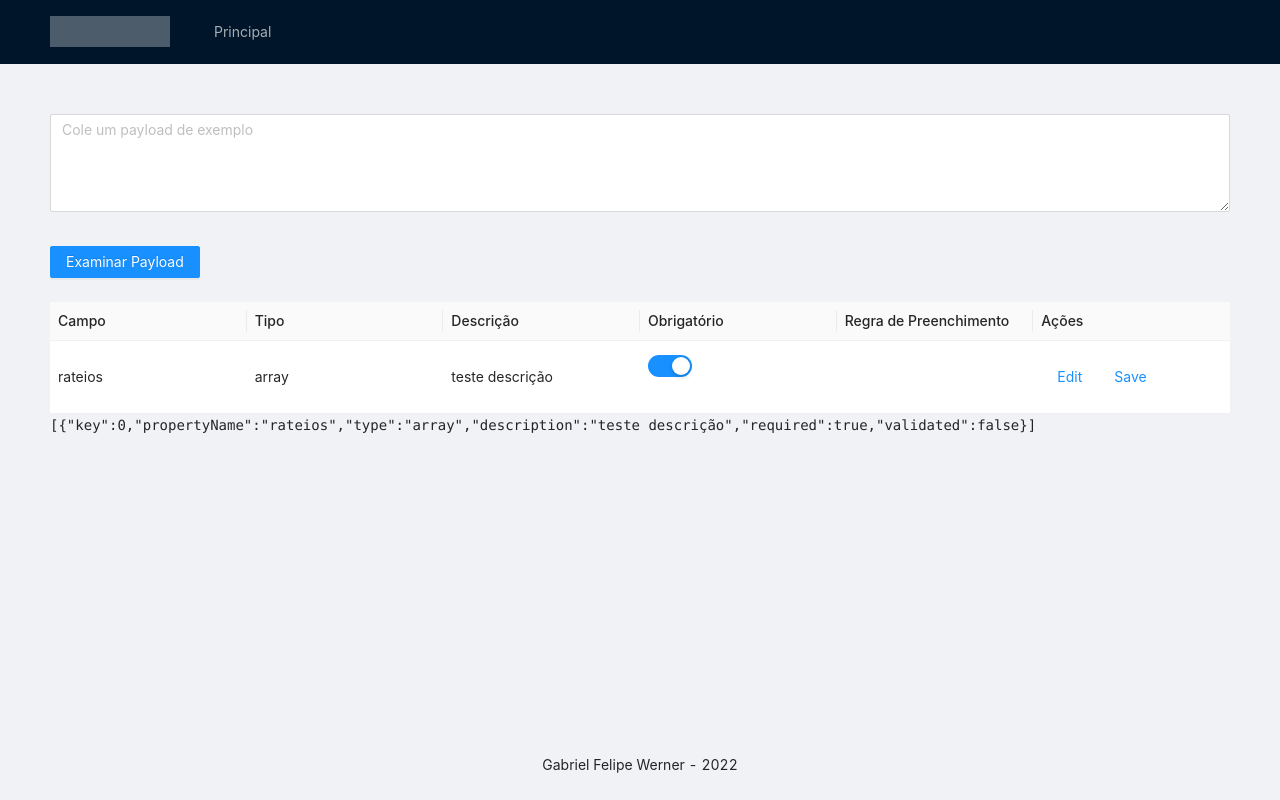
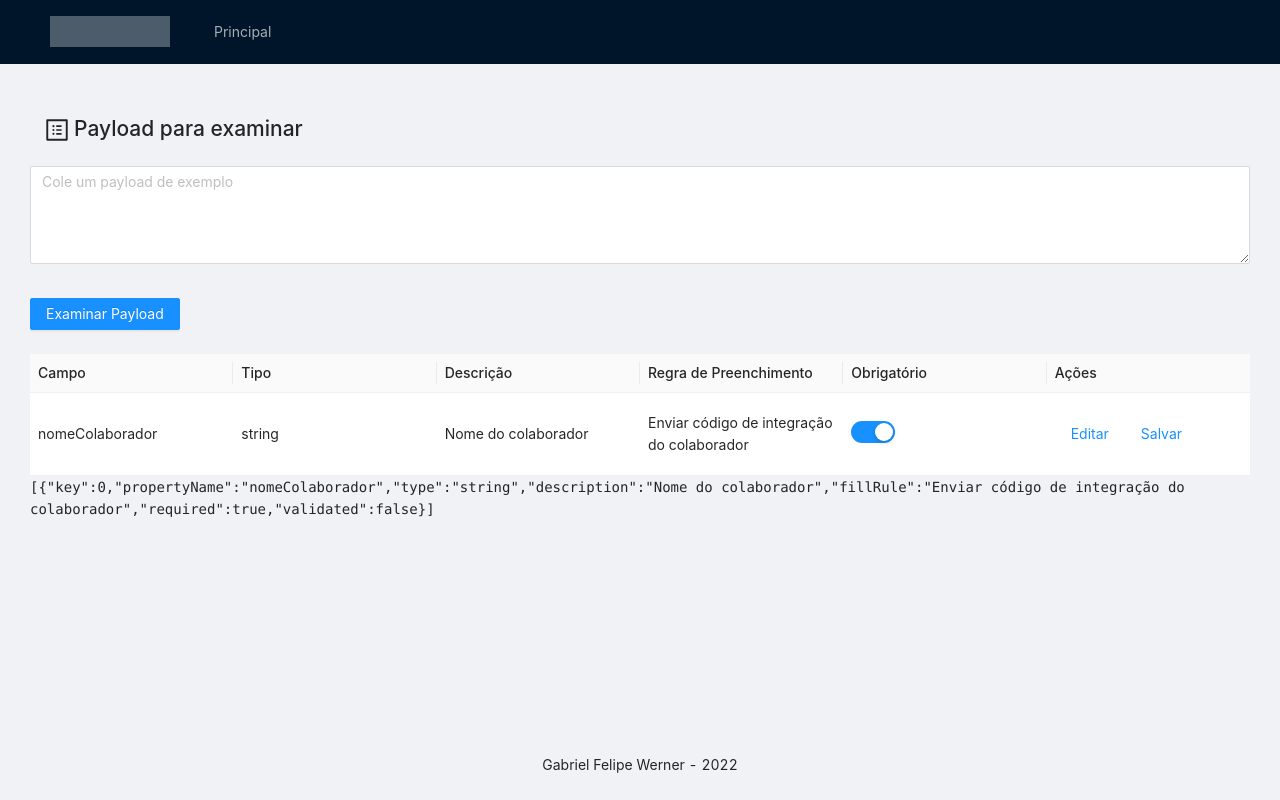
Before and after one commit to gabrielgfw/payload-checker, a React (Create React App) app: page / in a window 1280 px wide. Built offline with nearby package versions, Linux system fonts and the light colour scheme.

Commit message:
add tratamentos, msg feedback, melhoria na table e descrições

```diff
--- a/package.json
+++ b/package.json
@@ -3,6 +3,7 @@
   "version": "0.1.0",
   "private": true,
   "dependencies": {
+    "@ant-design/icons": "^4.7.0",
     "@testing-library/jest-dom": "^5.16.5",
     "@testing-library/react": "^13.4.0",
     "@testing-library/user-event": "^13.5.0",
--- a/src/App.css
+++ b/src/App.css
@@ -11,6 +11,7 @@
   margin: 16px 0 16px 24px;
 }
 
+
 .not-required-row {
   background-color: rgba(247, 122, 122, 0.3);
 }
@@ -23,7 +24,7 @@
   z-index: 5;
   cursor: pointer;
   margin-left: 2px !important;
-  margin-top: 5px !important;
+  margin-top: 15px !important;
 }
 
 .editable-cell-value-wrap {
@@ -33,9 +34,6 @@
 
 .editable-row:hover .editable-cell-value-wrap {
   background-color: #969da11e;
-  /* padding: 4px 11px; */
-  /* border: 1px solid #d9d9d941;
-  border-radius: 2px; */
   transition: background-color 0.5s;
 }
 
--- a/src/App.js
+++ b/src/App.js
@@ -1,6 +1,6 @@
-import React, { useContext, useEffect, useRef, useState } from 'react';
-import { Layout, Input, Menu, Button, Form, Table, Steps, Checkbox, Switch } from 'antd';
-import { CheckOutlined, CloseOutlined } from '@ant-design/icons';
+import React, { useState } from 'react';
+import { Layout, Input, Menu, Button, Form, Table, Steps, message, Switch } from 'antd';
+import { ProfileOutlined } from '@ant-design/icons';
 import './App.css';
 
 
@@ -16,9 +16,10 @@ const headerItems = [{
 function App() {
   const [propList, setPropList] = useState([{
     key: 0,
-    propertyName: 'rateios',
-    type: 'array',
-    description: 'teste descrição',
+    propertyName: 'nomeColaborador',
+    type: 'string',
+    description: 'Nome do colaborador',
+    fillRule: 'Enviar código de integração do colaborador',
     required: true,
     validated: false
   }]);
@@ -82,6 +83,24 @@ function App() {
       }
     },
     {
+      title: 'Regra de Preenchimento',
+      dataIndex: 'fillRule',
+      key: 'fillRule',
+      render: (text, record) => {
+        if (editingRow === record.key) {
+          return (
+            <Form.Item
+              name="fillRule"
+            >
+              <Input className="editable-cell" />
+            </Form.Item>
+          );
+        } else {
+          return text
+        }
+      }
+    },
+    {
       title: 'Obrigatório',
       dataIndex: 'required',
       key: 'required',
@@ -90,19 +109,13 @@ function App() {
           <Form.Item
             name="required"
           >
-            <Switch defaultChecked onChange={(checked => {
+            <Switch style={{marginTop: '20px'}} defaultChecked onChange={(checked => {
               changeRequiredRow(record.key, checked);
               form.setFieldValue("required", checked);
             })} />
           </Form.Item>
         )
       }
-    },
-    {
-      title: 'Regra de Preenchimento',
-      dataIndex: 'fillRule',
-      key: 'fillRule',
-      editable: true
     },
     {
       title: 'Ações',
@@ -117,10 +130,11 @@ function App() {
                 propertyName: record.propertyName,
                 type: record.type,
                 description: record.description,
+                fillRule: record.fillRule,
                 required: record.required
               })
-            }}>Edit</Button>
-            <Button type="link" htmlType="submit">Save</Button>
+            }}>Editar</Button>
+            <Button type="link" htmlType="submit">Salvar</Button>
           </>
         );
       }
@@ -156,10 +170,27 @@ function App() {
 
   function startExamination(values) {
     const { payloadInput } = values;
-    const payloadParsed = JSON.parse(payloadInput);
-    reduceArraysForSimplicity(payloadParsed);
-    const examined = examinePayload(payloadParsed, []);
-    setPropList([...examined]);
+    try {
+      const payloadParsed = parseInput(payloadInput);
+      reduceArraysForSimplicity(payloadParsed);
+      const examined = examinePayload(payloadParsed, []);
+      setPropList([...examined]);
+      feedbackMessage(true, 'Payload examinado com sucesso');
+    } catch(error) {
+      feedbackMessage(false, error);
+    }
+  }
+
+  function feedbackMessage(success, text) {
+    success ? message.success(text) : message.error(text)
+  }
+
+  function parseInput(payloadInput) {
+    try {
+      return JSON.parse(payloadInput);
+    } catch(error) {
+      throw 'Payload informado é inválido';
+    }
   }
 
   function reduceArraysForSimplicity(payloadParsed) {
@@ -222,6 +253,7 @@ function App() {
   }
 
   function returnPropertyType(prop) {
+    if (!prop) return 'null';
     if (Array.isArray(prop)) return 'array';
     return typeof (prop);
   }
@@ -238,8 +270,14 @@ function App() {
             items={headerItems}
           />
         </Header>
-        <Content style={{ padding: '50px', height: '100%' }}>
-          <div className="site-layout-content">
+        <Content style={{ padding: '30px', height: '100%' }}>
+          <div style={{ height: '100%' }}>
+
+            <div style={{ display: 'flex', flexDirection: 'row', alignItems: 'center', padding: '10px' }}>
+              <ProfileOutlined style={{ padding: '5px', fontSize: '24px' }}/>
+              <h1 style={{ paddingTop: '8px'}}>Payload para examinar</h1>
+            </div>
+
             <Form
               name="payloadTeste"
               onFinish={startExamination}
@@ -273,7 +311,7 @@ function App() {
                 size={'small'}
               />
             </Form>
-            <code>{JSON.stringify(propList)}</code><br />
+            <code style={{ marginTop: '40px' }}>{JSON.stringify(propList)}</code><br />
           </div>
         </Content>
         <Footer style={{ textAlign: 'center' }}>Gabriel Felipe Werner - 2022</Footer>
```
Also changed, not shown: 1 other file (tests, documents, lock files or other folders).
